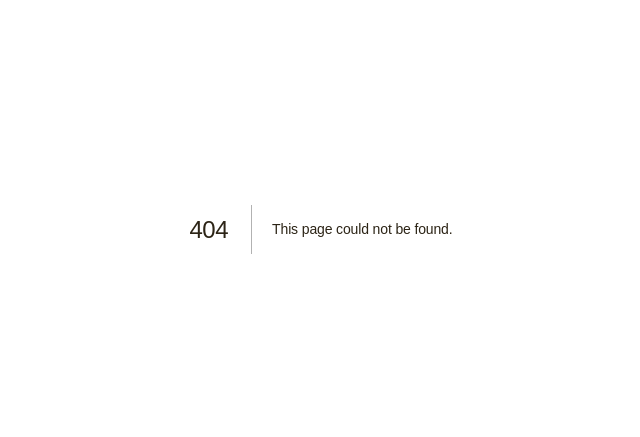
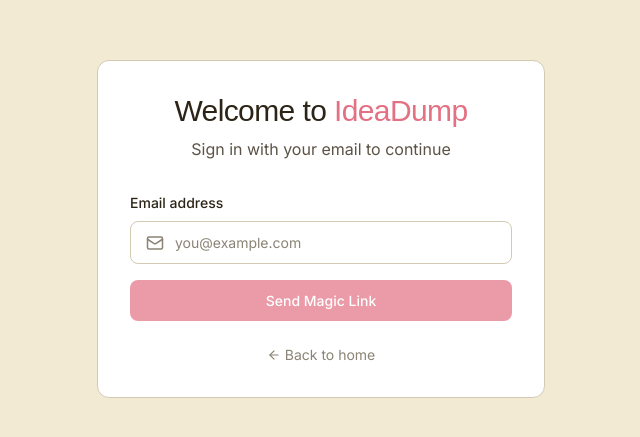
Before and after one commit to Kirbyyy81/idea-dump, a Next.js app in the folder idea-dump/: page /login in a window 1280 px wide. Before the commit this address had no page. Shown: the part 171-608 px from the top of the page, without its empty margins (319-959 px from the left). Built offline with nearby package versions, Linux system fonts and the light colour scheme; a web font is replaced by a local one.

Commit message:
feat(auth): add Supabase Magic Link authentication

```diff
--- /dev/null
+++ b/idea-dump/app/auth/callback/route.ts
@@ -0,0 +1,20 @@
+import { createClient } from '@/lib/supabase/server';
+import { NextResponse } from 'next/server';
+
+export async function GET(request: Request) {
+    const { searchParams, origin } = new URL(request.url);
+    const code = searchParams.get('code');
+    const next = searchParams.get('next') ?? '/dashboard';
+
+    if (code) {
+        const supabase = await createClient();
+        const { error } = await supabase.auth.exchangeCodeForSession(code);
+
+        if (!error) {
+            return NextResponse.redirect(`${origin}${next}`);
+        }
+    }
+
+    // Return the user to an error page with instructions
+    return NextResponse.redirect(`${origin}/?error=auth_failed`);
+}
--- /dev/null
+++ b/idea-dump/app/login/page.tsx
@@ -0,0 +1,137 @@
+'use client';
+
+import { useState } from 'react';
+import { createClient } from '@/lib/supabase/client';
+import { Mail, ArrowLeft, CheckCircle, AlertCircle, Loader2 } from 'lucide-react';
+import Link from 'next/link';
+
+export default function LoginPage() {
+    const [email, setEmail] = useState('');
+    const [isLoading, setIsLoading] = useState(false);
+    const [message, setMessage] = useState<{ type: 'success' | 'error'; text: string } | null>(null);
+
+    const handleLogin = async (e: React.FormEvent) => {
+        e.preventDefault();
+        setIsLoading(true);
+        setMessage(null);
+
+        const supabase = createClient();
+
+        const { error } = await supabase.auth.signInWithOtp({
+            email,
+            options: {
+                emailRedirectTo: `${window.location.origin}/auth/callback`,
+            },
+        });
+
+        setIsLoading(false);
+
+        if (error) {
+            setMessage({ type: 'error', text: error.message });
+        } else {
+            setMessage({ type: 'success', text: 'Check your email for the magic link!' });
+        }
+    };
+
+    return (
+        <div className="min-h-screen flex items-center justify-center p-6">
+            <div
+                className="w-full max-w-md p-8 rounded-xl"
+                style={{
+                    background: 'var(--bg-elevated)',
+                    border: '1px solid var(--border-default)'
+                }}
+            >
+                {/* Header */}
+                <div className="text-center mb-8">
+                    <h1 className="text-3xl mb-2" style={{ color: 'var(--text-primary)' }}>
+                        Welcome to <span style={{ color: 'var(--accent-rose)' }}>IdeaDump</span>
+                    </h1>
+                    <p style={{ color: 'var(--text-secondary)' }}>
+                        Sign in with your email to continue
+                    </p>
+                </div>
+
+                {/* Form */}
+                <form onSubmit={handleLogin} className="space-y-4">
+                    <div>
+                        <label
+                            htmlFor="email"
+                            className="block text-sm font-medium mb-2"
+                            style={{ color: 'var(--text-primary)' }}
+                        >
+                            Email address
+                        </label>
+                        <div className="relative">
+                            <Mail
+                                size={18}
+                                className="absolute left-4 top-1/2 -translate-y-1/2"
+                                style={{ color: 'var(--text-muted)' }}
+                            />
+                            <input
+                                id="email"
+                                type="email"
+                                value={email}
+                                onChange={(e) => setEmail(e.target.value)}
+                                placeholder="you@example.com"
+                                required
+                                className="input pl-11"
+                            />
+                        </div>
+                    </div>
+
+                    <button
+                        type="submit"
+                        disabled={isLoading || !email}
+                        className="btn-primary w-full flex items-center justify-center gap-2"
+                        style={{ opacity: isLoading || !email ? 0.7 : 1 }}
+                    >
+                        {isLoading ? (
+                            <>
+                                <Loader2 size={18} className="animate-spin" />
+                                Sending...
+                            </>
+                        ) : (
+                            'Send Magic Link'
+                        )}
+                    </button>
+                </form>
+
+                {/* Message */}
+                {message && (
+                    <div
+                        className="mt-4 p-4 rounded-lg flex items-start gap-3"
+                        style={{
+                            background: message.type === 'success' ? 'var(--success-bg)' : 'var(--error-bg)',
+                            border: `1px solid ${message.type === 'success' ? 'var(--accent-sage)' : 'var(--error)'}`
+                        }}
+                    >
+                        {message.type === 'success' ? (
+                            <CheckCircle size={20} style={{ color: 'var(--accent-sage)' }} />
+                        ) : (
+                            <AlertCircle size={20} style={{ color: 'var(--error)' }} />
+                        )}
+                        <p
+                            className="text-sm"
+                            style={{ color: message.type === 'success' ? 'var(--accent-sage)' : 'var(--error)' }}
+                        >
+                            {message.text}
+                        </p>
+                    </div>
+                )}
+
+                {/* Back link */}
+                <div className="mt-6 text-center">
+                    <Link
+                        href="/"
+                        className="text-sm flex items-center justify-center gap-1"
+                        style={{ color: 'var(--text-muted)' }}
+                    >
+                        <ArrowLeft size={14} />
+                        Back to home
+                    </Link>
+                </div>
+            </div>
+        </div>
+    );
+}
```
Also changed, not shown: idea-dump/middleware.ts (added, +68 -0 lines).
